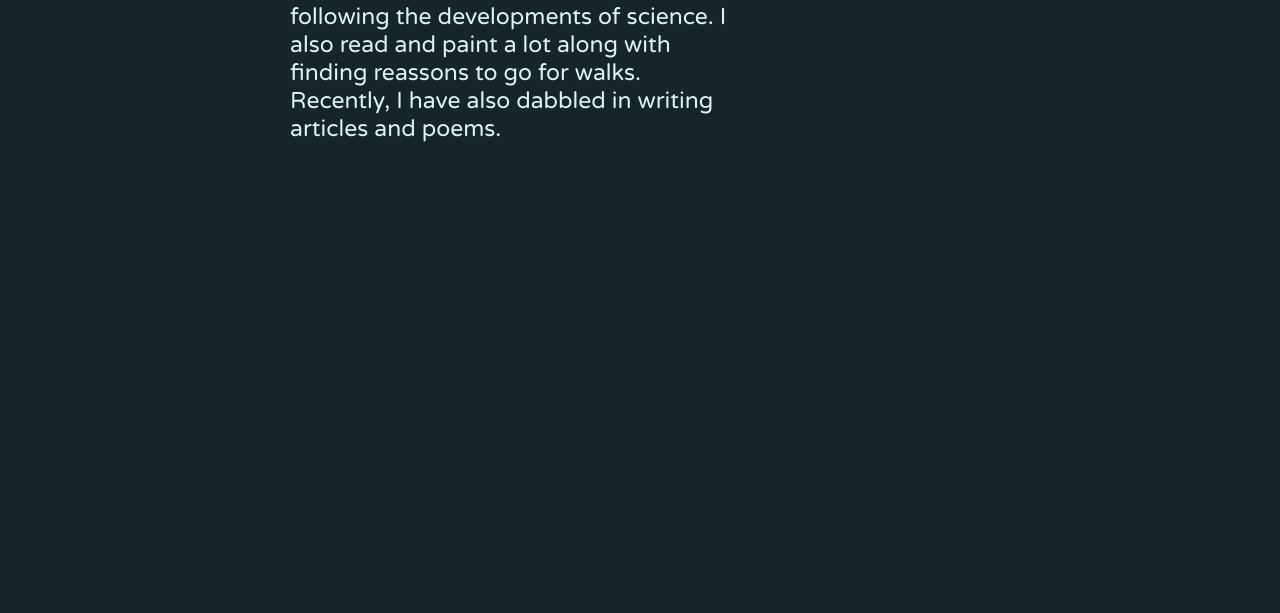
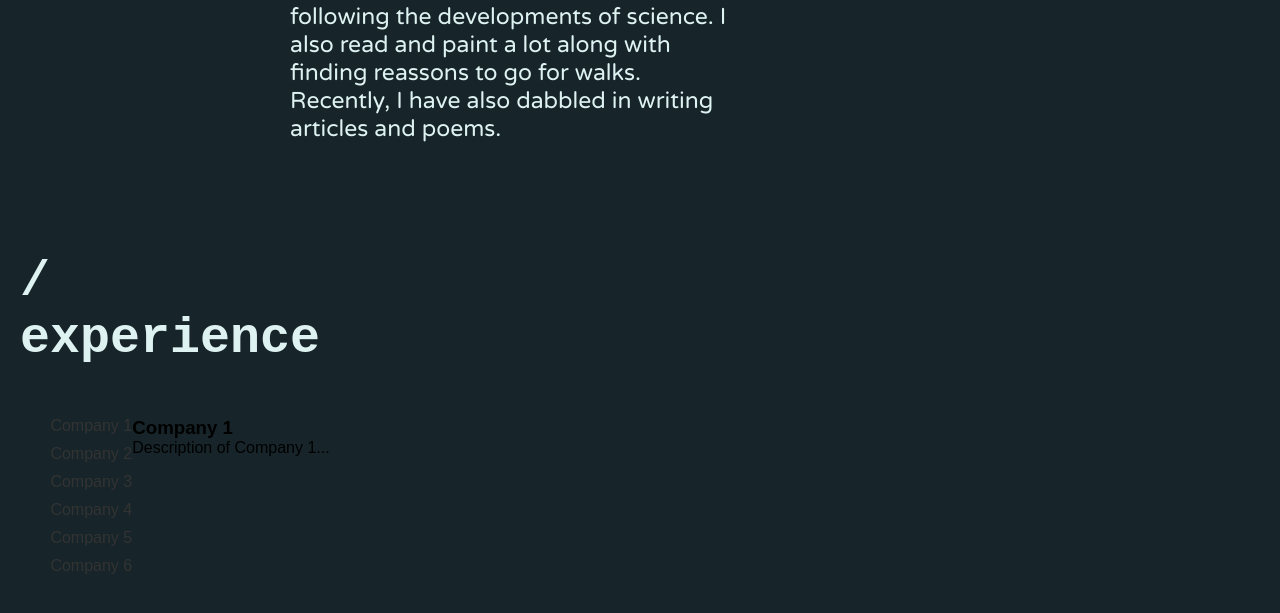
Before and after one commit to nidhivanjare/personal_portfolio, a plain HTML site: page index.html in a window 1280 px wide. Shown: the part 1215-1828 px from the top of the page. Before the commit the page ends 1418 px from the top, so only its background shows below. Drawn offline with Linux system fonts and the light colour scheme.

Commit message:
make the comapny list clickable
logic to make the list clickable and hide other discription

```diff
--- a/index.html
+++ b/index.html
@@ -62,6 +62,52 @@
         </div>
     </section>
 
+    <section id="experience">
+        <h2>/ experience </h2>
+        <div class="company-wrapper">
+            <div class="company-list">
+                <ul>
+                    <li><a href="#" data-company="company1">Company 1</a></li>
+                    <li><a href="#" data-company="company2">Company 2</a></li>
+                    <li><a href="#" data-company="company3">Company 3</a></li>
+                    <li><a href="#" data-company="company4">Company 4</a></li>
+                    <li><a href="#" data-company="company5">Company 5</a></li>
+                    <li><a href="#" data-company="company6">Company 6</a></li>
+                    <!-- Add more companies as needed -->
+                </ul>
+            </div>
+            <div class="company-descriptions">
+                <div id="company1" class="company-description">
+                    <h3>Company 1</h3>
+                    <p>Description of Company 1...</p>
+                </div>
+                <div id="company2" class="company-description">
+                    <h3>Company 2</h3>
+                    <p>Description of Company 2...</p>
+                </div>
+                <div id="company3" class="company-description">
+                    <h3>Company 3</h3>
+                    <p>Description of Company 3...</p>
+                </div>
+                <div id="company4" class="company-description">
+                    <h3>Company 4</h3>
+                    <p>Description of Company 4...</p>
+                </div>
+                <div id="company5" class="company-description">
+                    <h3>Company 5</h3>
+                    <p>Description of Company 5...</p>
+                </div>
+                <div id="company6" class="company-description">
+                    <h3>Company 6</h3>
+                    <p>Description of Company 6...</p>
+                </div>
+                <!-- Add more company descriptions as needed -->
+            </div>
+        </div>
+    </section>
+
+
+
     <script src = "script.js"></script>
 </body>
 </html>
--- a/script.js
+++ b/script.js
@@ -18,3 +18,30 @@ window.addEventListener('scroll', function() {
         navbar.style.backgroundColor = '#6A0DAD'; // Restore original color when scrolled to top
     }
 });
+
+
+document.addEventListener("DOMContentLoaded", function() {
+    // Hide all company descriptions except the first one
+    var descriptions = document.querySelectorAll(".company-description");
+    descriptions.forEach(function(description, index) {
+        if (index !== 0) {
+            description.style.display = "none";
+        }
+    });
+
+    // Add click event listeners to company links
+    var companyLinks = document.querySelectorAll(".company-list a");
+    var companyList = document.querySelector(".company-list");
+
+    companyLinks.forEach(function(link) {
+        link.addEventListener("click", function(event) {
+            event.preventDefault();
+            var targetId = link.getAttribute("data-company");
+            var targetCompany = document.getElementById(targetId);
+            descriptions.forEach(function(description) {
+                description.style.display = "none";
+            });
+            targetCompany.style.display = "block";
+        });
+    });
+});
--- a/style.css
+++ b/style.css
@@ -266,3 +266,44 @@ img {
     border-bottom: 8px solid transparent;
     border-right: 10px solid #00b894;
 }
+
+#experience {
+    display: flex;
+    flex-direction: column; /* Change flex direction to column */
+    align-items: center; /* Align content horizontally */
+    margin-top: 50px; /* Adjust margin-top as needed */
+    padding: 20px; /* Add padding to maintain spacing */
+    margin-right: 900px;
+}
+
+#experience h2 {
+    color: #def2f1;
+    font-family: 'Courier New', Courier, monospace;
+    font-size: 50px;
+    margin-bottom: 20px; /* Add margin below the heading */
+}
+
+.company-wrapper {
+    display: flex;
+    align-items: stretch;
+    margin-top: 30px;
+}
+
+.company-list {
+    flex: 1;
+}
+
+.company-list ul {
+    list-style: none;
+    padding: 0;
+}
+
+.company-list li {
+    margin-bottom: 10px;
+}
+
+.company-list a {
+    text-decoration: none;
+    color: #333;
+    display: block;
+}
```
